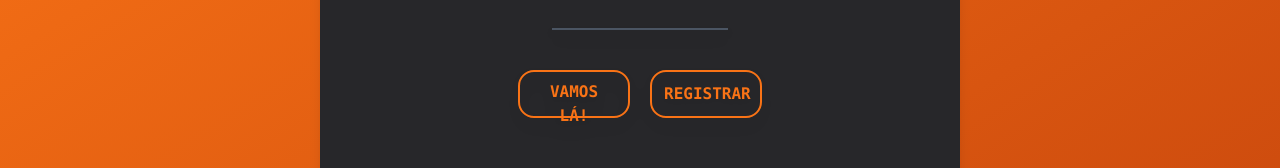
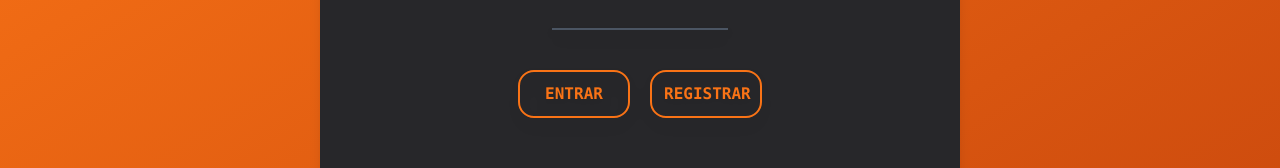
Before and after one commit to JohannesAlves/Bank-Study, a React (Vite) app in the folder web/: page / in a window 1280 px wide. Shown: the part 262-430 px from the top of the page. Built offline with nearby package versions, Linux system fonts and the light colour scheme.

Commit message:
refactor: btn name main.

```diff
--- a/web/src/pages/Main/Main.tsx
+++ b/web/src/pages/Main/Main.tsx
@@ -57,7 +57,7 @@ function Main() {
 
                         <div className="space-x-1 sm:space-x-5 flex justify-center max-[340px]:text-sm">
                             <button type="submit" className="btn-variant-one mt-10 max-[340px]:w-20">
-                                VAMOS LÁ!
+                                ENTRAR
                             </button>
                             <Link to="/signup">
                                 <button className="btn-variant-one mt-10 max-[340px]:w-22">REGISTRAR</button>
```
